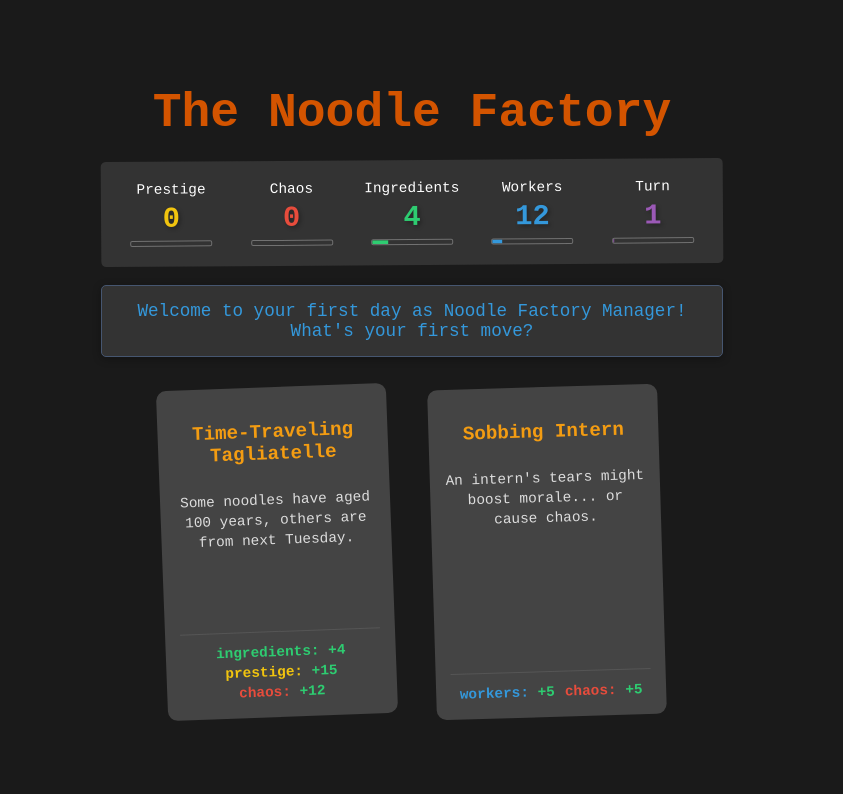
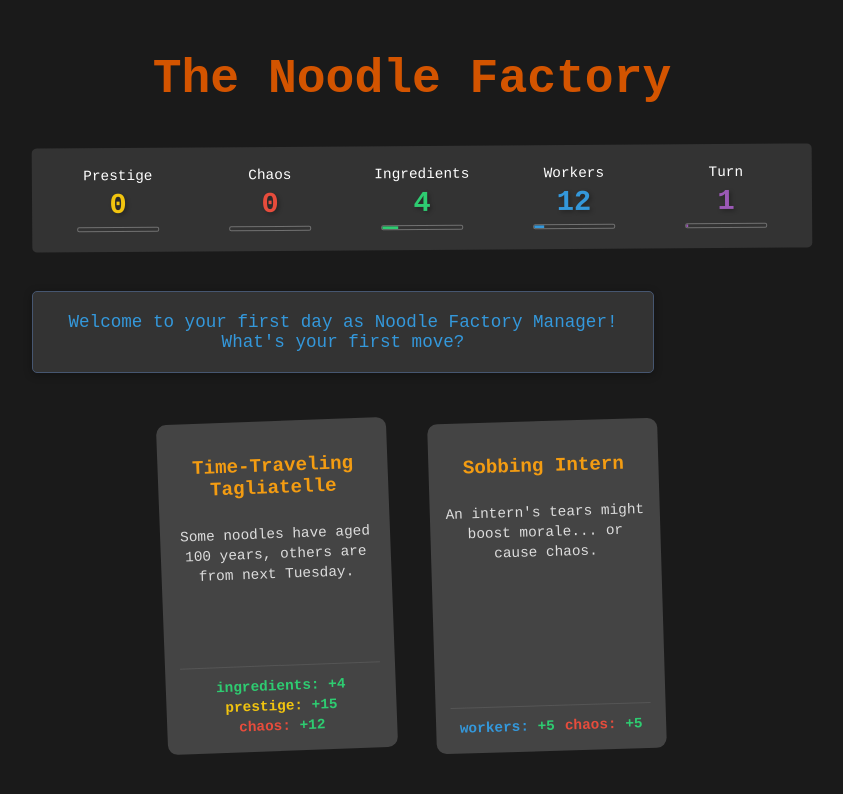
Before and after one commit to Gumbydevs/noodle-factory, a website with bundled scripts: page src/index.html in a window 1280 px wide. Both pictures are taken after a click on the button "Start New Game". Shown: the whole page, without its empty margins (228-1071 px from the left). Built offline with nearby package versions, Linux system fonts and the light colour scheme.

Commit message:
UI FIXES

```diff
--- a/src/css/styles.css
+++ b/src/css/styles.css
@@ -138,11 +138,17 @@
 }
 
 @keyframes jiggle {
-    0% { transform: rotate(0deg) scale(1); }
-    25% { transform: rotate(1deg) scale(1.02); }
-    50% { transform: rotate(-0.5deg) scale(1.01); }
-    75% { transform: rotate(0.5deg) scale(1.01); }
-    100% { transform: rotate(0deg) scale(1); }
+    0% { transform: rotate(0deg); }
+    25% { transform: rotate(2deg); }
+    75% { transform: rotate(-2deg); }
+    100% { transform: rotate(0deg); }
+}
+
+@keyframes noodleWiggle {
+    0% { transform: rotate(0deg); }
+    25% { transform: rotate(2deg); }
+    75% { transform: rotate(-2deg); }
+    100% { transform: rotate(0deg); }
 }
 
 /* Add intermittent animation trigger */
@@ -173,8 +179,12 @@ body {
 
 #game-container {
     max-width: 800px;
+    width: 100%;
     margin: 20px auto;
     text-align: center;
+    min-height: 600px; /* Add fixed minimum height */
+    display: flex;
+    flex-direction: column;
 }
 
 #stats {
@@ -184,12 +194,15 @@ body {
     padding: 10px;
     background: #333;
     border-radius: 5px;
+    width: calc(100% - 40px); /* Fix width accounting for margins */
+    min-height: 80px; /* Add fixed height */
 }
 
 .stat {
     text-align: center;
     padding: 10px;
-    min-width: 100px;
+    width: 100px; /* Fix width */
+    min-width: 100px; /* Ensure minimum width */
     display: flex;
     flex-direction: column;
     align-items: center;
@@ -263,6 +276,7 @@ h1 {
     align-items: center;
     gap: 20px;
     margin: 20px auto;
+    min-height: 320px; /* Add fixed height for cards area */
 }
 
 .card {
@@ -410,9 +424,13 @@ h1 {
 #game-messages {
     margin: 20px;
     padding: 10px;
-    min-height: 50px;
+    height: 60px; /* Fix height */
+    min-height: 60px;
     background: #333;
     border-radius: 5px;
+    display: flex;
+    align-items: center;
+    justify-content: center;
 }
 
 .message-box {
@@ -664,7 +682,11 @@ h1 {
 
 .jiggly {
     display: inline-block;
-    animation: randomTrigger 15s infinite;  /* Changed from 60s to 15s */
+    animation: none;
+}
+
+.jiggly.active {
+    animation: noodleWiggle 0.8s ease-in-out;
 }
 
 /* Remove hover effect to make it more subtle */
--- a/src/js/game.js
+++ b/src/js/game.js
@@ -569,3 +569,24 @@ class Game {
 // Initialize game but don't auto-start
 const game = new Game();
 document.getElementById('start-game').addEventListener('click', () => game.start());
+
+// Add Noodle text animation
+function setupNoodleWiggle() {
+    const noodleText = document.querySelector('.jiggly');
+    if (!noodleText) return; // Guard clause in case element isn't found
+
+    // Initial wiggle
+    noodleText.classList.add('active');
+
+    setInterval(() => {
+        if (Math.random() < 0.2) { // 20% chance every 3 seconds
+            noodleText.classList.remove('active');
+            // Force reflow
+            void noodleText.offsetWidth;
+            noodleText.classList.add('active');
+        }
+    }, 3000);
+}
+
+// Call the function after DOM is loaded
+document.addEventListener('DOMContentLoaded', setupNoodleWiggle);
```
